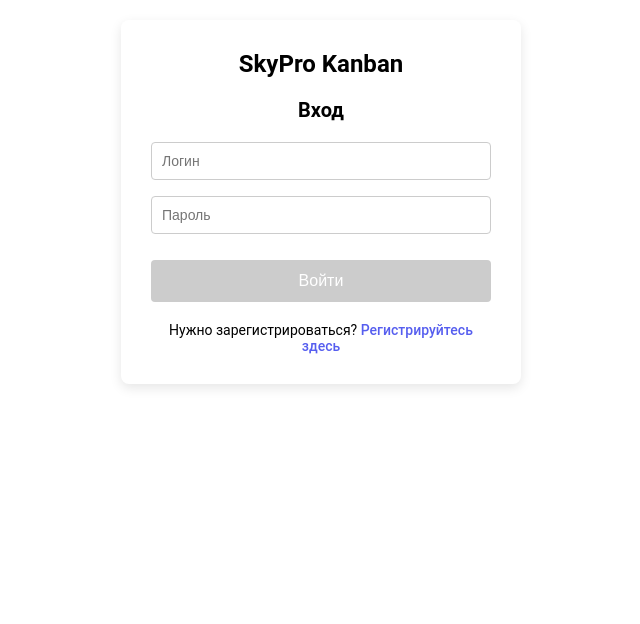
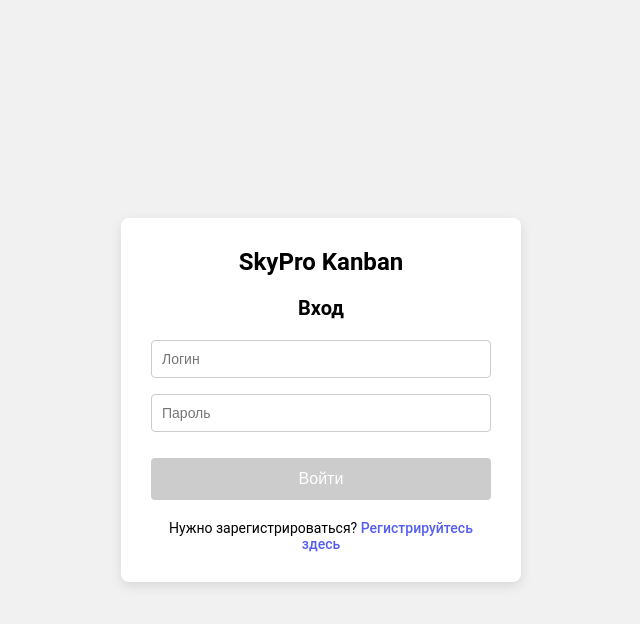
Before and after one commit to Vitaly-Dudkin/skypro-kanban-, a React (Vite) app: page /login in a window 1280 px wide. Shown: the top 624 px of the page, without its empty margins (319-959 px from the left). Built offline with nearby package versions, Linux system fonts and the light colour scheme.

Commit message:
changed from for entres and mistakes for form

```diff
--- a/src/components/AuthForm.jsx
+++ b/src/components/AuthForm.jsx
@@ -127,7 +127,7 @@
     <AuthContainer>
       <ModalBox>
         <Logo>SkyPro Kanban</Logo>
-        {submitError && <ErrorText>{submitError}</ErrorText>}
+
         <div className="wrapper">
           <Title>{isSignUp ? 'Регистрация' : 'Вход'}</Title>
           <form onSubmit={handleSubmit}>
--- a/src/components/AuthForm.styled.js
+++ b/src/components/AuthForm.styled.js
@@ -4,8 +4,14 @@
 import { Link } from 'react-router-dom'; // ← важно: импортируем Link здесь
 
 export const AuthContainer = styled.div`
+  min-height: 100vh;
+  display: flex;
+  align-items: center;
+  justify-content: center;
   padding: 20px;
+  background: #f1f1f1; /* опционально — фон как на макете */
 `;
+
 
 export const ModalBox = styled.div`
   max-width: 400px;
@@ -51,10 +57,11 @@
 `;
 
 export const ErrorText = styled.span`
-  color: red;
-  font-size: 12px;
+  color: #d32f2f;
+  font-size: 14px;
   display: block;
-  margin-top: 4px;
+  margin-top: 12px;
+  text-align: center;
 `;
 
 export const SubmitButton = styled.button`
```
